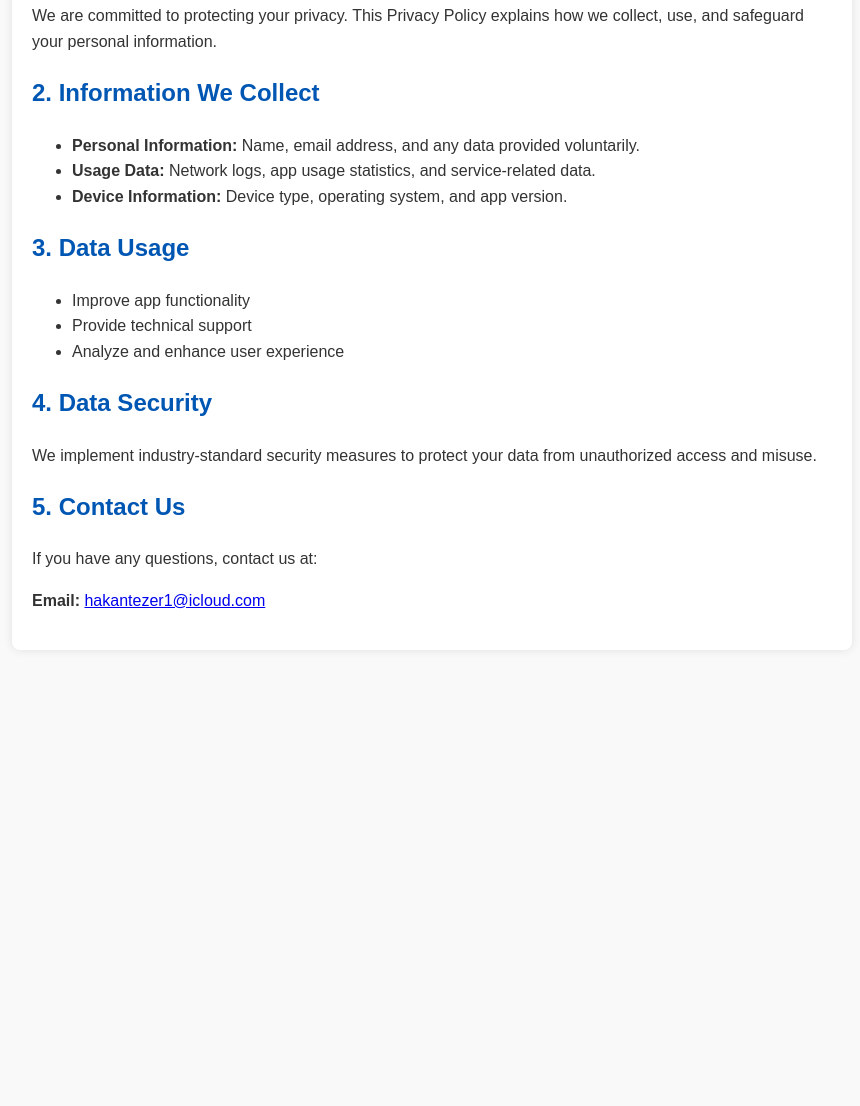
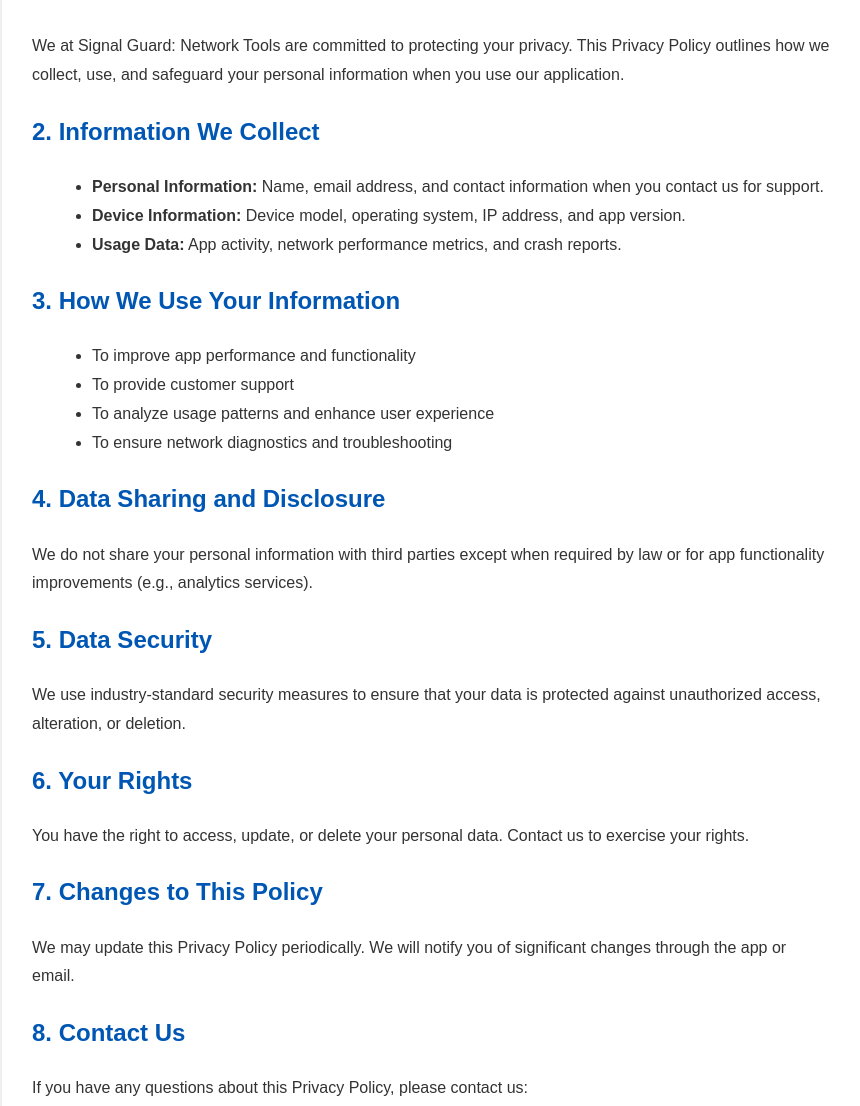
Before and after one commit to Hakantezer1/signal_privacy, a plain HTML site: page index.html in a window 1280 px wide. Shown: the part 293-1399 px from the top of the page, without its empty margins (208-1068 px from the left). Before the commit the page ends 963 px from the top, so only its background shows below. Drawn offline with Linux system fonts and the light colour scheme.

Commit message:
Update index.html

```diff
--- a/index.html
+++ b/index.html
@@ -7,7 +7,7 @@
     <style>
         body {
             font-family: Arial, sans-serif;
-            line-height: 1.6;
+            line-height: 1.8;
             margin: 20px;
             background-color: #f9f9f9;
             color: #333;
@@ -19,9 +19,12 @@
             max-width: 800px;
             margin: 0 auto;
             background: #fff;
-            padding: 20px;
+            padding: 30px;
             border-radius: 8px;
             box-shadow: 0 0 10px rgba(0, 0, 0, 0.1);
+        }
+        ul {
+            margin-left: 20px;
         }
     </style>
 </head>
@@ -33,27 +36,37 @@
     <p><strong>Effective Date:</strong> December 18, 2024</p>
 
     <h2>1. Introduction</h2>
-    <p>We are committed to protecting your privacy. This Privacy Policy explains how we collect, use, and safeguard your personal information.</p>
+    <p>We at Signal Guard: Network Tools are committed to protecting your privacy. This Privacy Policy outlines how we collect, use, and safeguard your personal information when you use our application.</p>
 
     <h2>2. Information We Collect</h2>
     <ul>
-        <li><strong>Personal Information:</strong> Name, email address, and any data provided voluntarily.</li>
-        <li><strong>Usage Data:</strong> Network logs, app usage statistics, and service-related data.</li>
-        <li><strong>Device Information:</strong> Device type, operating system, and app version.</li>
+        <li><strong>Personal Information:</strong> Name, email address, and contact information when you contact us for support.</li>
+        <li><strong>Device Information:</strong> Device model, operating system, IP address, and app version.</li>
+        <li><strong>Usage Data:</strong> App activity, network performance metrics, and crash reports.</li>
     </ul>
 
-    <h2>3. Data Usage</h2>
+    <h2>3. How We Use Your Information</h2>
     <ul>
-        <li>Improve app functionality</li>
-        <li>Provide technical support</li>
-        <li>Analyze and enhance user experience</li>
+        <li>To improve app performance and functionality</li>
+        <li>To provide customer support</li>
+        <li>To analyze usage patterns and enhance user experience</li>
+        <li>To ensure network diagnostics and troubleshooting</li>
     </ul>
 
-    <h2>4. Data Security</h2>
-    <p>We implement industry-standard security measures to protect your data from unauthorized access and misuse.</p>
+    <h2>4. Data Sharing and Disclosure</h2>
+    <p>We do not share your personal information with third parties except when required by law or for app functionality improvements (e.g., analytics services).</p>
 
-    <h2>5. Contact Us</h2>
-    <p>If you have any questions, contact us at:</p>
+    <h2>5. Data Security</h2>
+    <p>We use industry-standard security measures to ensure that your data is protected against unauthorized access, alteration, or deletion.</p>
+
+    <h2>6. Your Rights</h2>
+    <p>You have the right to access, update, or delete your personal data. Contact us to exercise your rights.</p>
+
+    <h2>7. Changes to This Policy</h2>
+    <p>We may update this Privacy Policy periodically. We will notify you of significant changes through the app or email.</p>
+
+    <h2>8. Contact Us</h2>
+    <p>If you have any questions about this Privacy Policy, please contact us:</p>
     <p><strong>Email:</strong> <a href="mailto:hakantezer1@icloud.com">hakantezer1@icloud.com</a></p>
 </div>
 
```
